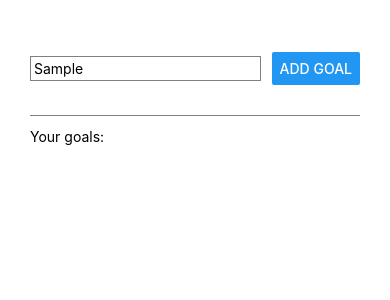
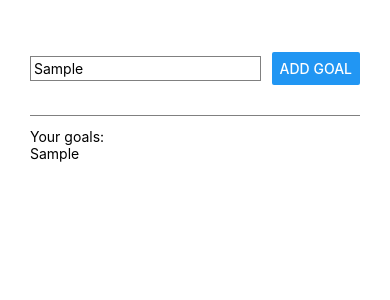
Before and after one commit to milica1812/GoalsApp, a React Native app in the folder GoalsApp/: screen / in a window 390 px wide. Both pictures are taken after typing "Sample" into the empty fields and a click on the button "ADD GOAL". Shown: the top 300 px of the page. Built offline with nearby package versions, Linux system fonts and the light colour scheme.

Commit message:
Add goals to the list of goals when button pressed.

```diff
--- a/GoalsApp/App.js
+++ b/GoalsApp/App.js
@@ -3,23 +3,25 @@ import { StyleSheet, Text, View, TextInput, Button } from 'react-native';
 
 export default function App() {
   const [enteredGoalText, setEnteredGoalText] = useState('');
-  function handlerGoalInput (enteredText){
+  const [inputGoals, setInputGoal] = useState([]);
+  function handlerGoalInput(enteredText) {
     setEnteredGoalText(enteredText);
   }
 
-  function handlerButtonGoalPress (){
-    console.log(enteredGoalText);
-
+  function handlerButtonGoalPress() {
+    // console.log(enteredGoalText);
+    setInputGoal((currentGoals) => [...currentGoals, enteredGoalText]);
   }
 
   return (
     <View style={styles.container}>
       <View style={styles.userInputs}>
-        <TextInput style={styles.inputs} onChangeText={handlerGoalInput} placeholder='Enter your goal...'/>
-        <Button title='Add goal' onPress={handlerButtonGoalPress}/>
+        <TextInput style={styles.inputs} onChangeText={handlerGoalInput} placeholder='Enter your goal...' />
+        <Button title='Add goal' onPress={handlerButtonGoalPress} />
       </View>
       <View style={styles.outputs}>
         <Text>Your goals:</Text>
+        {inputGoals.map((goal) => <Text key={goal}>{goal}</Text>)}
       </View>
     </View>
   );
```
